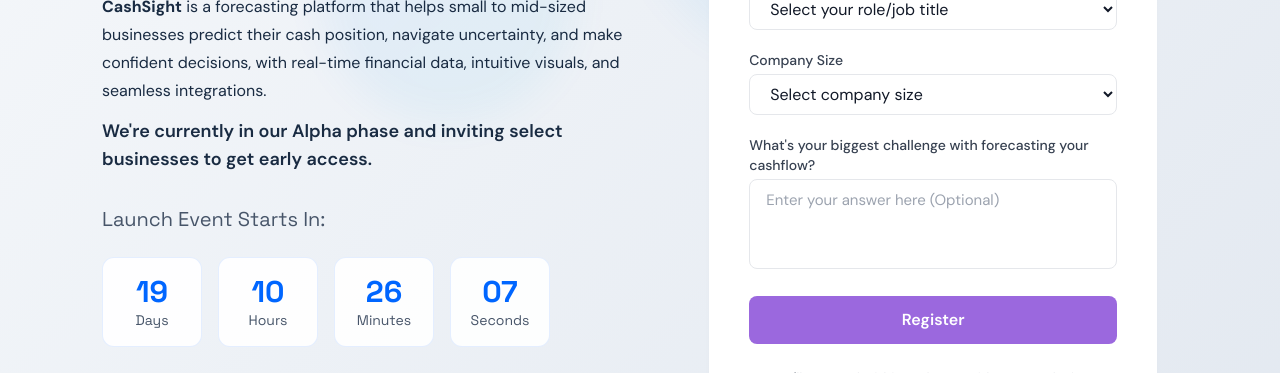
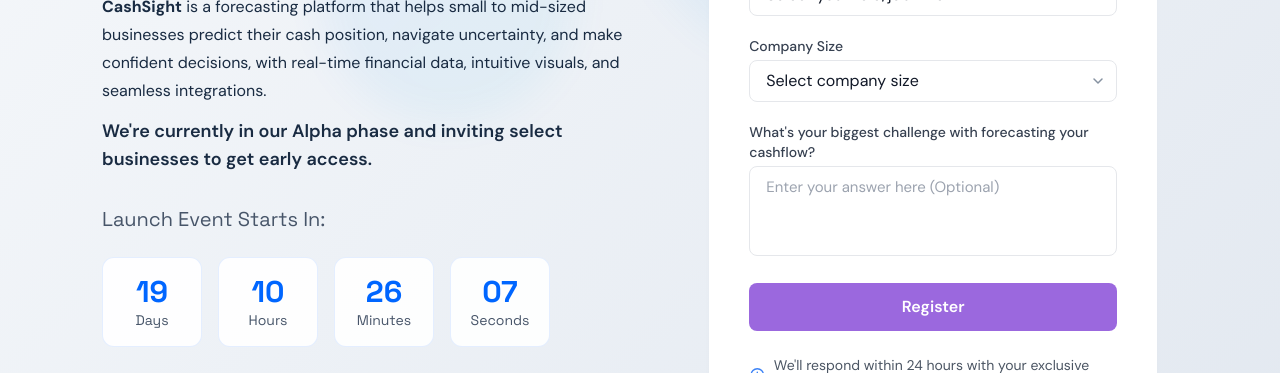
Before and after one commit to Empite/empite-leo-marketing, a plain HTML site: page index.html in a window 1280 px wide. Shown: the part 577-950 px from the top of the page. Drawn offline with nearby package versions, Linux system fonts and the light colour scheme.

Commit message:
drop down icon updated

```diff
--- a/index.html
+++ b/index.html
@@ -278,8 +278,25 @@
 
         /* Add spacing for dropdown icon in selects */
         select {
-            padding-right: 2.5rem !important; /* 10px + default icon space */
+            padding-right: 2.5rem !important;
             background-position: right 10px center;
+            appearance: none;
+            -webkit-appearance: none;
+            -moz-appearance: none;
+            background-image: url('assets/chevron-down.svg');
+            background-repeat: no-repeat;
+            background-size: 16px 16px;
+        }
+        /* Hide default arrow in IE and Edge */
+        select::-ms-expand {
+            display: none;
+        }
+        /* Hide default arrow in Safari */
+        select::-webkit-inner-spin-button,
+        select::-webkit-outer-spin-button,
+        select::-webkit-search-cancel-button,
+        select::-webkit-search-decoration {
+            display: none;
         }
     </style>
 </head>
@@ -361,11 +378,6 @@
 
                 <!-- Footer -->
                 <div class="mt-16 text-left">
-                    <div class="flex items-center space-x-2 mb-4">
-                        <div class="animate-pulse bg-blue-500 h-3 w-3 rounded-full"></div>
-                        <div class="animate-pulse bg-blue-500 h-3 w-3 rounded-full" style="animation-delay: 200ms;"></div>
-                        <div class="animate-pulse bg-blue-500 h-3 w-3 rounded-full" style="animation-delay: 400ms;"></div>
-                    </div>
                     <p class="text-sm text-gray-500">
                         &copy; <span id="currentYear"></span> CashSight. All rights reserved.
                     </p>
@@ -394,11 +406,11 @@
                         <label for="role" class="block text-sm font-medium text-gray-700 mb-1">Role/Job title</label>
                         <select id="role" name="role" class="w-full px-4 py-2 border border-gray-200 rounded-lg focus:outline-none focus:ring-2 focus:ring-blue-400 text-gray-900 bg-white" style="font-family:'DM Sans',sans-serif;">
                             <option value="" disabled selected>Select your role/job title</option>
-                            <option value="Founder/Owner">Founder/Owner</option>
-                            <option value="CEO/Managing Director">CEO/Managing Director</option>
-                            <option value="CFO/Finance Lead">CFO/Finance Lead</option>
-                            <option value="Accountant/Bookkeeper">Accountant/Bookkeeper</option>
-                            <option value="Operations Manager">Operations Manager</option>
+                            <option value="Founder/Owner">Founder</option>
+                            <option value="CEO/Managing Director">CEO</option>
+                            <option value="CFO/Finance Lead">CFO</option>
+                            <option value="Accountant/Bookkeeper">Accountant</option>
+                            <option value="Operations Manager">Book keeper</option>
                             <option value="Other">Other</option>
                         </select>
                     </div>
```
Also changed, not shown: assets/chevron-down.svg (added).
